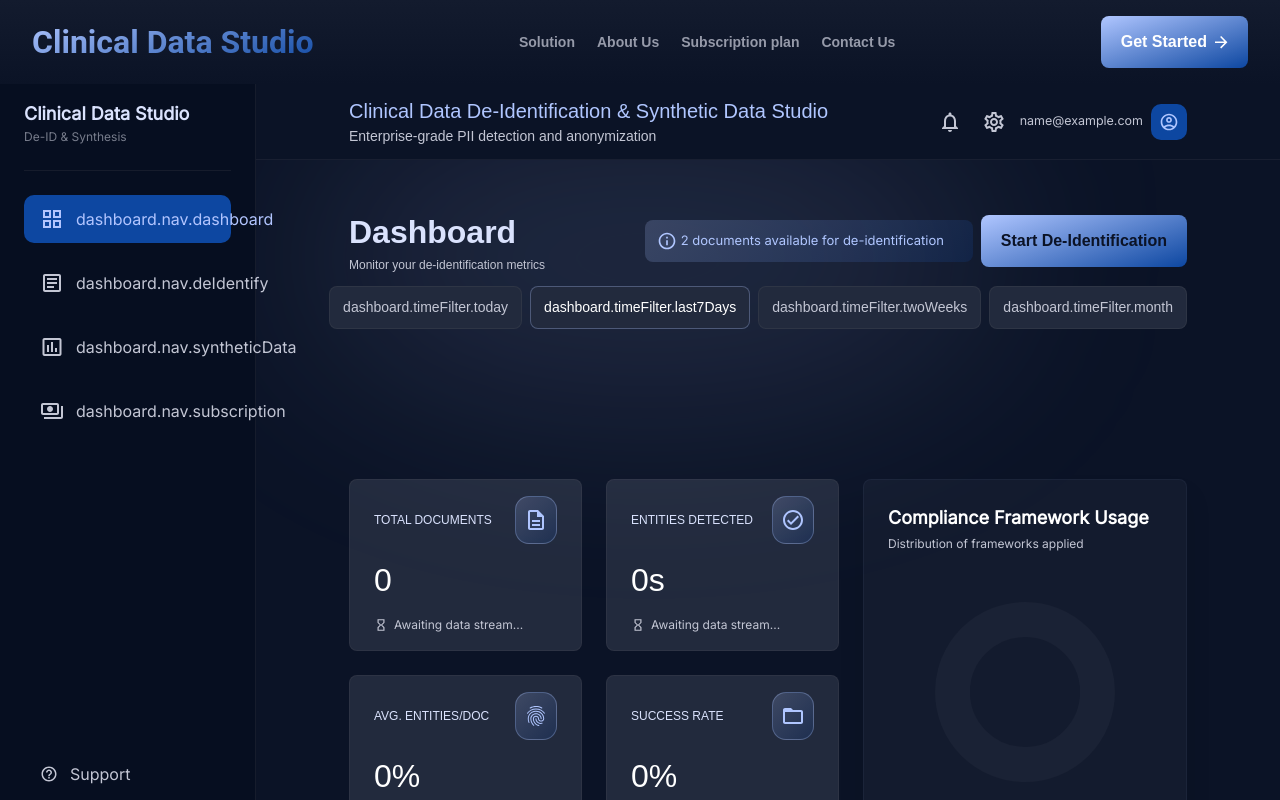
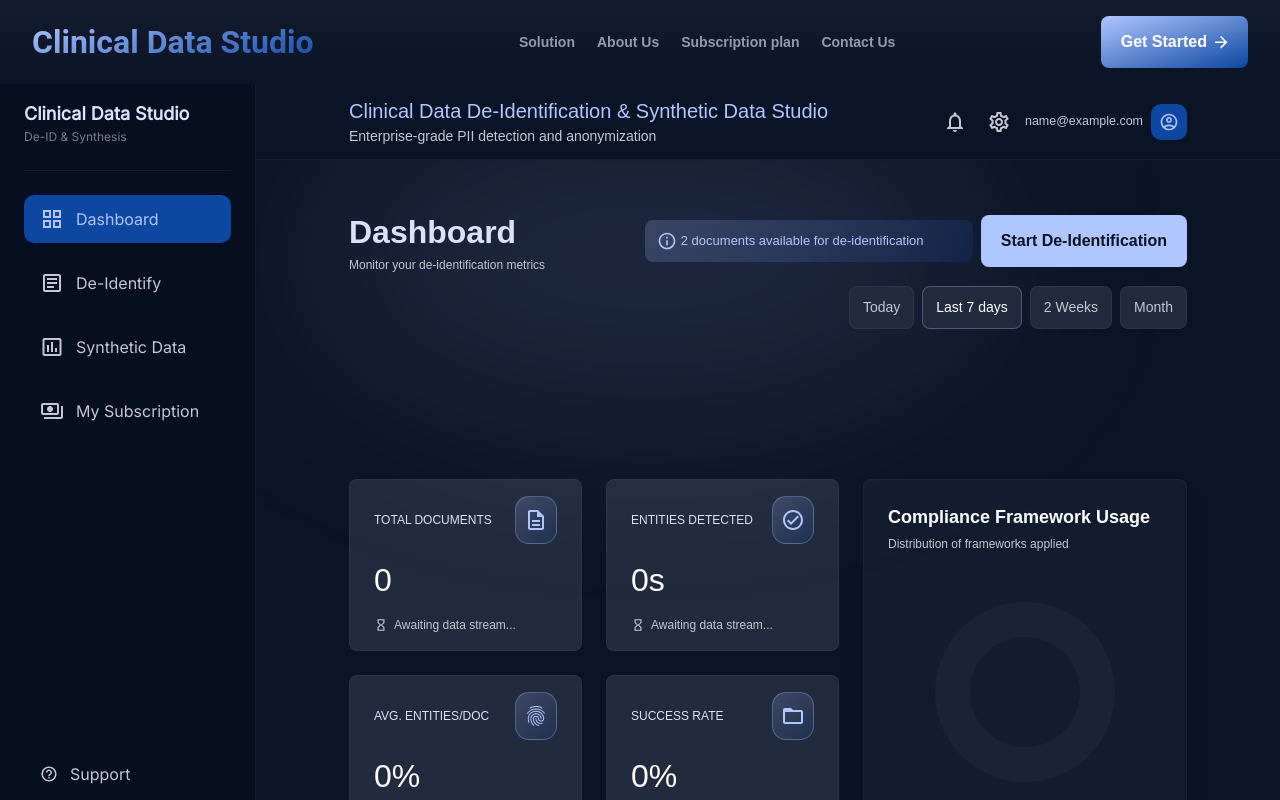
Before and after one commit to ZenBit-Tech/red_an_fe, a React (Vite) app: page /dashboard in a window 1280 px wide. Shown: the top 800 px of the page. Built offline with nearby package versions, Linux system fonts and the light colour scheme; no server answers; sample sign-in values are in the browser's storage.

Commit message:
Added theme to my styles

```diff
--- a/src/common/i18n/locales/en/translation.json
+++ b/src/common/i18n/locales/en/translation.json
@@ -102,5 +102,64 @@
         "label": "Accuracy"
       }
     }
+  },
+  "dashboard": {
+    "nav": {
+      "dashboard": "Dashboard",
+      "deIdentify": "De-Identify",
+      "syntheticData": "Synthetic Data",
+      "subscription": "My Subscription"
+    },
+    "timeFilter": {
+      "today": "Today",
+      "last7Days": "Last 7 days",
+      "twoWeeks": "2 Weeks",
+      "month": "Month"
+    },
+    "topBar": {
+      "title": "Clinical Data De-Identification & Synthetic Data Studio",
+      "subtitle": "Enterprise-grade PII detection and anonymization"
+    },
+    "page": {
+      "title": "Dashboard",
+      "subtitle": "Monitor your de-identification metrics",
+      "infoBanner": "2 documents available for de-identification",
+      "startButton": "Start De-Identification"
+    },
+    "stats": {
+      "totalDocuments": "TOTAL DOCUMENTS",
+      "entitiesDetected": "ENTITIES DETECTED",
+      "avgCompleteness": "AVG. ENTITIES/DOC",
+      "successRate": "SUCCESS RATE",
+      "awaitingData": "Awaiting data stream..."
+    },
+    "charts": {
+      "complianceFramework": "Compliance Framework Usage",
+      "complianceSubtitle": "Distribution of frameworks applied",
+      "entityTypesDetected": "Entity Types Detected",
+      "entitySubtitle": "Distribution of frameworks applied",
+      "processingHistory": "Processing History (Last 7 Days)",
+      "historySubtitle": "Document and entity processing trends",
+      "confidenceScore": "Confidence Score Distribution",
+      "confidenceSubtitle": "Definition confidence level",
+      "deIdentificationMethod": "De-Identification Method Usage",
+      "methodSubtitle": "Distribution of frameworks applied",
+      "noneLabel": "none"
+    }
+  },
+  "login": {
+    "title": "Sign in to Clinical Data Studio",
+    "subtitle": "Enter your email to receive a sign-in link",
+    "emailLabel": "EMAIL ADDRESS",
+    "emailPlaceholder": "you@company.com",
+    "sending": "Sending...",
+    "sendMagicLink": "Send Magic Link",
+    "back": "Back",
+    "checkInboxTitle": "Check your inbox",
+    "checkInboxDescription": "We sent a magic link to",
+    "didntReceive": "Didn't receive the email?",
+    "resendLink": "Click to resend",
+    "backToSignIn": "Back to sign in",
+    "errorSending": "Failed to send magic link. Please try again."
   }
 }
--- a/src/pages/Dashboard/index.tsx
+++ b/src/pages/Dashboard/index.tsx
@@ -51,22 +51,22 @@ const DashboardPage = () => {
 
   const STAT_CARDS = [
     {
-      label: t("dashboard.stats.totalDocuments", "TOTAL DOCUMENTS"),
+      label: t("dashboard.stats.totalDocuments"),
       value: "0",
       icon: <DescriptionOutlined sx={{ fontSize: 24 }} />,
     },
     {
-      label: t("dashboard.stats.entitiesDetected", "ENTITIES DETECTED"),
+      label: t("dashboard.stats.entitiesDetected"),
       value: "0s",
       icon: <CheckCircleOutlined sx={{ fontSize: 24 }} />,
     },
     {
-      label: t("dashboard.stats.avgCompleteness", "AVG. ENTITIES/DOC"),
+      label: t("dashboard.stats.avgCompleteness"),
       value: "0%",
       icon: <Fingerprint sx={{ fontSize: 24 }} />,
     },
     {
-      label: t("dashboard.stats.successRate", "SUCCESS RATE"),
+      label: t("dashboard.stats.successRate"),
       value: "0%",
       icon: <FolderOpen sx={{ fontSize: 24 }} />,
     },
@@ -84,16 +84,10 @@ const DashboardPage = () => {
           <Box sx={styles.topBar}>
             <Box sx={styles.topBarCenter}>
               <Typography sx={styles.topBarCenterTitle}>
-                {t(
-                  "dashboard.topBar.title",
-                  "Clinical Data De-Identification & Synthetic Data Studio",
-                )}
+                {t("dashboard.topBar.title")}
               </Typography>
               <Typography sx={styles.topBarCenterSubtitle}>
-                {t(
-                  "dashboard.topBar.subtitle",
-                  "Enterprise-grade PII detection and anonymization",
-                )}
+                {t("dashboard.topBar.subtitle")}
               </Typography>
             </Box>
             <Box sx={styles.topBarActions}>
@@ -121,10 +115,7 @@ const DashboardPage = () => {
                       {t("dashboard.page.title", "Dashboard")}
                     </Typography>
                     <Typography sx={styles.pageSubtitle}>
-                      {t(
-                        "dashboard.page.subtitle",
-                        "Monitor your de-identification metrics",
-                      )}
+                      {t("dashboard.page.subtitle")}
                     </Typography>
                   </Box>
                   <Box
@@ -140,17 +131,11 @@ const DashboardPage = () => {
                         sx={{ fontSize: 20, color: styles.colors.accent }}
                       />
                       <Typography sx={styles.infoBannerText}>
-                        {t(
-                          "dashboard.page.infoBanner",
-                          "2 documents available for de-identification",
-                        )}
+                        {t("dashboard.page.infoBanner")}
                       </Typography>
                     </Box>
                     <Button variant="contained" sx={styles.startButton}>
-                      {t(
-                        "dashboard.page.startButton",
-                        "Start De-Identification",
-                      )}
+                      {t("dashboard.page.startButton")}
                     </Button>
                   </Box>
                 </Box>
@@ -188,10 +173,7 @@ const DashboardPage = () => {
                       <Box sx={styles.statFooter}>
                         <HourglassEmpty sx={{ fontSize: 14 }} />
                         <Typography sx={styles.statFooterText}>
-                          {t(
-                            "dashboard.stats.awaitingData",
-                            "Awaiting data stream...",
-                          )}
+                          {t("dashboard.stats.awaitingData")}
                         </Typography>
                       </Box>
                     </Box>
@@ -200,16 +182,10 @@ const DashboardPage = () => {
                 <Box sx={styles.complianceCard}>
                   <Box sx={styles.chartHeader}>
                     <Typography sx={styles.chartTitle}>
-                      {t(
-                        "dashboard.charts.complianceFramework",
-                        "Compliance Framework Usage",
-                      )}
+                      {t("dashboard.charts.complianceFramework")}
                     </Typography>
                     <Typography sx={styles.chartSubtitle}>
-                      {t(
-                        "dashboard.charts.complianceSubtitle",
-                        "Distribution of frameworks applied",
-                      )}
+                      {t("dashboard.charts.complianceSubtitle")}
                     </Typography>
                   </Box>
                   <Box sx={styles.skeletonCenter}>
@@ -220,16 +196,10 @@ const DashboardPage = () => {
               <Box sx={styles.fullWidthCard}>
                 <Box sx={styles.chartHeader}>
                   <Typography sx={styles.chartTitle}>
-                    {t(
-                      "dashboard.charts.entityTypesDetected",
-                      "Entity Types Detected",
-                    )}
+                    {t("dashboard.charts.entityTypesDetected")}
                   </Typography>
                   <Typography sx={styles.chartSubtitle}>
-                    {t(
-                      "dashboard.charts.entitySubtitle",
-                      "Distribution of frameworks applied",
-                    )}
+                    {t("dashboard.charts.entitySubtitle")}
                   </Typography>
                 </Box>
                 <Box sx={styles.barSkeletonContainer}>
@@ -237,7 +207,7 @@ const DashboardPage = () => {
                     <Box key={i} sx={styles.barSkeletonCol}>
                       <Box sx={{ ...styles.barSkeleton, height: `${h}%` }} />
                       <Typography sx={styles.barSkeletonLabel}>
-                        {t("dashboard.charts.noneLabel", "none")}
+                        {t("dashboard.charts.noneLabel")}
                       </Typography>
                     </Box>
                   ))}
@@ -247,16 +217,10 @@ const DashboardPage = () => {
                 <Box sx={styles.halfWidthCard}>
                   <Box sx={styles.chartHeader}>
                     <Typography sx={styles.chartTitle}>
-                      {t(
-                        "dashboard.charts.processingHistory",
-                        "Processing History (Last 7 Days)",
-                      )}
+                      {t("dashboard.charts.processingHistory")}
                     </Typography>
                     <Typography sx={styles.chartSubtitle}>
-                      {t(
-                        "dashboard.charts.historySubtitle",
-                        "Document and entity processing trends",
-                      )}
+                      {t("dashboard.charts.historySubtitle")}
                     </Typography>
                   </Box>
                   <Box sx={styles.barSkeletonContainer}>
@@ -264,7 +228,7 @@ const DashboardPage = () => {
                       <Box key={i} sx={styles.barSkeletonCol}>
                         <Box sx={{ ...styles.barSkeleton, height: `${h}%` }} />
                         <Typography sx={styles.barSkeletonLabel}>
-                          {t("dashboard.charts.noneLabel", "none")}
+                          {t("dashboard.charts.noneLabel")}
                         </Typography>
                       </Box>
                     ))}
@@ -273,16 +237,10 @@ const DashboardPage = () => {
                 <Box sx={styles.halfWidthCard}>
                   <Box sx={styles.chartHeader}>
                     <Typography sx={styles.chartTitle}>
-                      {t(
-                        "dashboard.charts.confidenceScore",
-                        "Confidence Score Distribution",
-                      )}
+                      {t("dashboard.charts.confidenceScore")}
                     </Typography>
                     <Typography sx={styles.chartSubtitle}>
-                      {t(
-                        "dashboard.charts.confidenceSubtitle",
-                        "Definition confidence level",
-                      )}
+                      {t("dashboard.charts.confidenceSubtitle")}
                     </Typography>
                   </Box>
                   <Box sx={styles.barSkeletonContainer}>
@@ -290,7 +248,7 @@ const DashboardPage = () => {
                       <Box key={i} sx={styles.barSkeletonCol}>
                         <Box sx={{ ...styles.barSkeleton, height: `${h}%` }} />
                         <Typography sx={styles.barSkeletonLabel}>
-                          {t("dashboard.charts.noneLabel", "none")}
+                          {t("dashboard.charts.noneLabel")}
                         </Typography>
                       </Box>
                     ))}
@@ -300,16 +258,10 @@ const DashboardPage = () => {
               <Box sx={styles.fullWidthCard}>
                 <Box sx={styles.chartHeader}>
                   <Typography sx={styles.chartTitle}>
-                    {t(
-                      "dashboard.charts.deIdentificationMethod",
-                      "De-Identification Method Usage",
-                    )}
+                    {t("dashboard.charts.deIdentificationMethod")}
                   </Typography>
                   <Typography sx={styles.chartSubtitle}>
-                    {t(
-                      "dashboard.charts.methodSubtitle",
-                      "Distribution of frameworks applied",
-                    )}
+                    {t("dashboard.charts.methodSubtitle")}
                   </Typography>
                 </Box>
                 <Box sx={styles.barSkeletonContainer}>
@@ -317,7 +269,7 @@ const DashboardPage = () => {
                     <Box key={i} sx={styles.barSkeletonCol}>
                       <Box sx={{ ...styles.barSkeleton, height: `${h}%` }} />
                       <Typography sx={styles.barSkeletonLabel}>
-                        {t("dashboard.charts.noneLabel", "none")}
+                        {t("dashboard.charts.noneLabel")}
                       </Typography>
                     </Box>
                   ))}
--- a/src/pages/Dashboard/styles.ts
+++ b/src/pages/Dashboard/styles.ts
@@ -1,26 +1,34 @@
-import theme from "@/common/theme/index";
+import { theme } from "@/common/theme/theme";
+import {
+  primaryColors,
+  secondaryColors,
+  neutralColors,
+  textColors,
+  strokeColors,
+  backgroundColor,
+} from "@/constants/themeConstants";
 
 export const font =
   (theme.typography.fontFamily as string) || "'Manrope', sans-serif";
 
 export const colors = {
-  pageBg: "#060E20",
-  surfaceLow: "#131B2E",
-  surfaceMid: "#222A3D",
-  surfaceHigh: "#2D3548",
-  borderSubtle: "rgba(67,70,82,0.15)",
+  pageBg: secondaryColors[900],
+  surfaceLow: neutralColors[900],
+  surfaceMid: neutralColors[800],
+  surfaceHigh: neutralColors[700],
+  borderSubtle: strokeColors[150],
   borderMid: "rgba(67,70,82,0.4)",
-  accent: "#B0C6FF",
-  textPrimary: "#FFFFFF",
-  textSecondary: "#C3C6D4",
-  textLabel: "#DAE2FD",
+  accent: primaryColors[200],
+  textPrimary: textColors[50],
+  textSecondary: textColors[200],
+  textLabel: primaryColors[50],
 };
 
 export const pageWrapper = {
   display: "flex",
   flexDirection: "column",
   minHeight: "100vh",
-  bgcolor: "#0B1326",
+  bgcolor: backgroundColor,
   fontFamily: font,
 };
 
@@ -44,20 +52,20 @@ export const topBar = {
   justifyContent: "space-between",
   px: { xs: 4, md: "93px" },
   py: 3,
-  bgcolor: "#0b1326",
+  bgcolor: backgroundColor,
   borderBottom: `1px solid rgba(67,70,82,0.25)`,
   flexShrink: 0,
 };
 
 export const topBarCenterTitle = {
-  fontWeight: 500,
-  color: "#b0c6ff",
-  fontSize: "20px",
+  fontWeight: theme.typography.fontWeight500,
+  color: primaryColors[200],
+  fontSize: theme.typography.fontSize20,
 };
 
 export const topBarCenterSubtitle = {
-  color: "#c3c6d4",
-  fontSize: "14px",
+  color: textColors[200],
+  fontSize: theme.typography.fontSize14,
 };
 
 export const topBarActions = {
@@ -87,7 +95,7 @@ export const avatarButton = {
   width: 36,
   height: 36,
   borderRadius: "10px",
-  bgcolor: "#0d47a1",
+  bgcolor: primaryColors[700],
   display: "flex",
   alignItems: "center",
   justifyContent: "center",
@@ -144,26 +152,28 @@ export const pageHeaderRow2 = {
 };
 
 export const pageTitle = {
-  color: "#dae2fd",
-  fontWeight: 700,
-  fontSize: "32px",
+  color: primaryColors[50],
+  fontWeight: theme.typography.fontWeight700,
+  fontSize: theme.typography.fontSize32,
 };
 
 export const pageSubtitle = {
-  color: "#c3c6d4",
-  fontSize: "12px",
+  color: textColors[200],
+  fontSize: theme.typography.fontSize12,
 };
 
 export const startButton = {
-  bgcolor: "#b0c6ff",
-  color: "#0b1326",
-  fontWeight: 700,
+  backgroundImage: "none",
+  bgcolor: primaryColors[200],
+  color: backgroundColor,
+  fontWeight: theme.typography.fontWeight700,
   px: "16px",
   py: "12px",
   borderRadius: "8px",
   textTransform: "none",
   "&:hover": {
-    bgcolor: "#FFF",
+    bgcolor: textColors[50],
+    backgroundImage: "none",
   },
 };
 
@@ -177,7 +187,7 @@ export const timeFilterPill = (active: boolean) => ({
   py: "10px",
   borderRadius: "8px",
   cursor: "pointer",
-  bgcolor: "#222a3d",
+  bgcolor: neutralColors[800],
   border: active
     ? `1px solid rgba(176,198,255,0.3)`
     : `1px solid rgba(67,70,82,0.4)`,
@@ -185,8 +195,10 @@ export const timeFilterPill = (active: boolean) => ({
 
 export const timeFilterText = (active: boolean) => ({
   color: active ? colors.textPrimary : colors.textSecondary,
-  fontSize: "14px",
-  fontWeight: active ? 500 : 400,
+  fontSize: theme.typography.fontSize14,
+  fontWeight: active
+    ? theme.typography.fontWeight500
+    : theme.typography.fontWeight400,
 });
 
 export const infoBanner = {
@@ -203,7 +215,7 @@ export const infoBanner = {
 };
 
 export const infoBannerText = {
-  color: "#b0c6ff",
+  color: primaryColors[200],
   fontSize: "13px",
   fontFamily: font,
 };
@@ -242,8 +254,8 @@ export const statCardHeader = {
 
 export const statLabel = {
   color: colors.textLabel,
-  fontSize: "12px",
-  fontWeight: 500,
+  fontSize: theme.typography.fontSize12,
+  fontWeight: theme.typography.fontWeight500,
   textTransform: "uppercase",
 };
 
@@ -259,13 +271,13 @@ export const statIconBox = {
   display: "flex",
   alignItems: "center",
   justifyContent: "center",
-  color: "#b0c6ff",
+  color: primaryColors[200],
 };
 
 export const statValue = {
-  color: "#FFF",
-  fontSize: "32px",
-  fontWeight: 500,
+  color: textColors[50],
+  fontSize: theme.typography.fontSize32,
+  fontWeight: theme.typography.fontWeight500,
 };
 
 export const statFooter = {
@@ -276,13 +288,13 @@ export const statFooter = {
 };
 
 export const statFooterText = {
-  fontSize: "12px",
+  fontSize: theme.typography.fontSize12,
   fontFamily: font,
 };
 
 export const chartCardBase = {
   boxSizing: "border-box",
-  background: "#131b2e",
+  background: neutralColors[900],
   border: "1px solid rgba(176, 198, 255, 0.05)",
   boxShadow: "0 18px 26px 0 rgba(0, 0, 0, 0.1)",
   borderRadius: "8px",
@@ -323,15 +335,15 @@ export const chartHeader = {
 };
 
 export const chartTitle = {
-  color: "#FFF",
-  fontSize: "18px",
-  fontWeight: 600,
+  color: textColors[50],
+  fontSize: theme.typography.fontSize18,
+  fontWeight: theme.typography.fontWeight600,
   fontFamily: font,
 };
 
 export const chartSubtitle = {
   color: colors.textSecondary,
-  fontSize: "12px",
+  fontSize: theme.typography.fontSize12,
   fontFamily: font,
 };
 
@@ -377,7 +389,7 @@ export const barSkeleton = {
 
 export const barSkeletonLabel = {
   color: "rgba(255, 255, 255, 0.2)",
-  fontSize: "10px",
+  fontSize: theme.typography.fontSize10,
   fontFamily: font,
 };
 
--- a/src/pages/LoginPage/styles.ts
+++ b/src/pages/LoginPage/styles.ts
@@ -1,4 +1,10 @@
-import theme from "@/common/theme/index";
+import { theme } from "@/common/theme/theme";
+import {
+  primaryColors,
+  neutralColors,
+  textColors,
+  strokeColors,
+} from "@/constants/themeConstants";
 
 export const font =
   (theme.typography.fontFamily as string) || "'Inter', sans-serif";
@@ -33,8 +39,8 @@ export const contentWrapper = {
 export const card = {
   width: "456px",
   height: "473px",
-  bgcolor: "#131b2e",
-  border: "1px solid rgba(67, 70, 82, 0.)",
+  bgcolor: neutralColors[900], // "#131b2e"
+  border: `1px solid ${strokeColors[500]}`, // "rgba(67, 70, 82, 0.5)"
   borderRadius: "8px",
   position: "relative",
   overflow: "hidden",
@@ -59,8 +65,8 @@ export const cardInner = {
 };
 
 export const title = {
-  fontWeight: 400,
-  color: "#FFFFFF",
+  fontWeight: theme.typography.fontWeight400,
+  color: textColors[50], // "#FFFFFF"
   mb: "8px",
   fontFamily: font,
   fontSize: "24px",
@@ -71,41 +77,41 @@ export const subtitle = {
   color: "rgba(255, 255, 255, 0.6)",
   mb: "45px",
   fontFamily: font,
-  fontSize: "14px",
+  fontSize: theme.typography.fontSize14,
   lineHeight: 1.6,
 };
 
 export const labelStyles = {
-  fontWeight: 500,
+  fontWeight: theme.typography.fontWeight500,
   color: "rgba(187, 198, 197, 0.8)",
   display: "block",
   mb: "16px",
   fontFamily: font,
-  fontSize: "12px",
+  fontSize: theme.typography.fontSize12,
   letterSpacing: "0.05em",
   textTransform: "uppercase" as const,
 };
 
 export const inputStyles = {
   fontFamily: font,
-  fontSize: "16px",
+  fontSize: theme.typography.fontSize16,
   borderRadius: "10px",
-  bgcolor: "rgba(51, 63, 90, 0.4)",
-  color: "white",
+  bgcolor: strokeColors[400], // "rgba(51, 63, 90, 0.4)"
+  color: textColors[50], // "white"
   "& input": {
-    color: "white",
+    color: textColors[50], // "white"
     padding: "14px 16px",
     "&::placeholder": { color: "rgba(187, 198, 197, 0.4)", opacity: 1 },
   },
   "& .MuiOutlinedInput-notchedOutline": {
-    borderColor: "rgba(51, 63, 90, 0.4)",
+    borderColor: strokeColors[400],
     borderRadius: "8px",
   },
   "&:hover .MuiOutlinedInput-notchedOutline": {
-    borderColor: "rgba(51, 63, 90, 0.4)",
+    borderColor: strokeColors[400],
   },
   "&.Mui-focused .MuiOutlinedInput-notchedOutline": {
-    borderColor: "#afc6ff !important",
+    borderColor: `${primaryColors[200]} !important`, // "#afc6ff"
     borderWidth: "1px !important",
   },
 };
@@ -121,20 +127,23 @@ export const submitButton = {
   mb: "32px",
   borderRadius: "10px",
   fontFamily: font,
-  fontWeight: 700,
-  fontSize: "16px",
+  fontWeight: theme.typography.fontWeight700,
+  fontSize: theme.typography.fontSize16,
   textTransform: "none",
-  bgcolor: "#afc6ff",
+  bgcolor: primaryColors[200], // "#afc6ff"
   color: "rgba(19, 27, 46, 0.8)",
   boxShadow: "none",
+  backgroundImage: "none", // Вимикаємо градієнт глобальної теми
   "&:hover": {
     bgcolor: "#c2d5ff",
     boxShadow: "none",
+    backgroundImage: "none", // Вимикаємо градієнт глобальної теми при ховері
   },
   "&.Mui-disabled": {
     bgcolor: "rgba(175, 198, 255, 0.3)",
     color: "#949faf",
     boxShadow: "none",
+    backgroundImage: "none",
   },
 };
 
@@ -142,11 +151,11 @@ export const linkButton = {
   display: "flex",
   alignItems: "center",
   gap: 1,
-  color: "#C3C6D4",
+  color: textColors[200], // "#C3C6D4"
   fontFamily: font,
-  fontSize: "14px",
+  fontSize: theme.typography.fontSize14,
   cursor: "pointer",
   transition: "color 0.2s",
   p: 0,
-  "&:hover": { color: "#ffffff" },
+  "&:hover": { color: textColors[50] }, // "#ffffff"
 };
```
Also changed, not shown: src/pages/LoginPage/index.tsx (+26 -7 lines).
